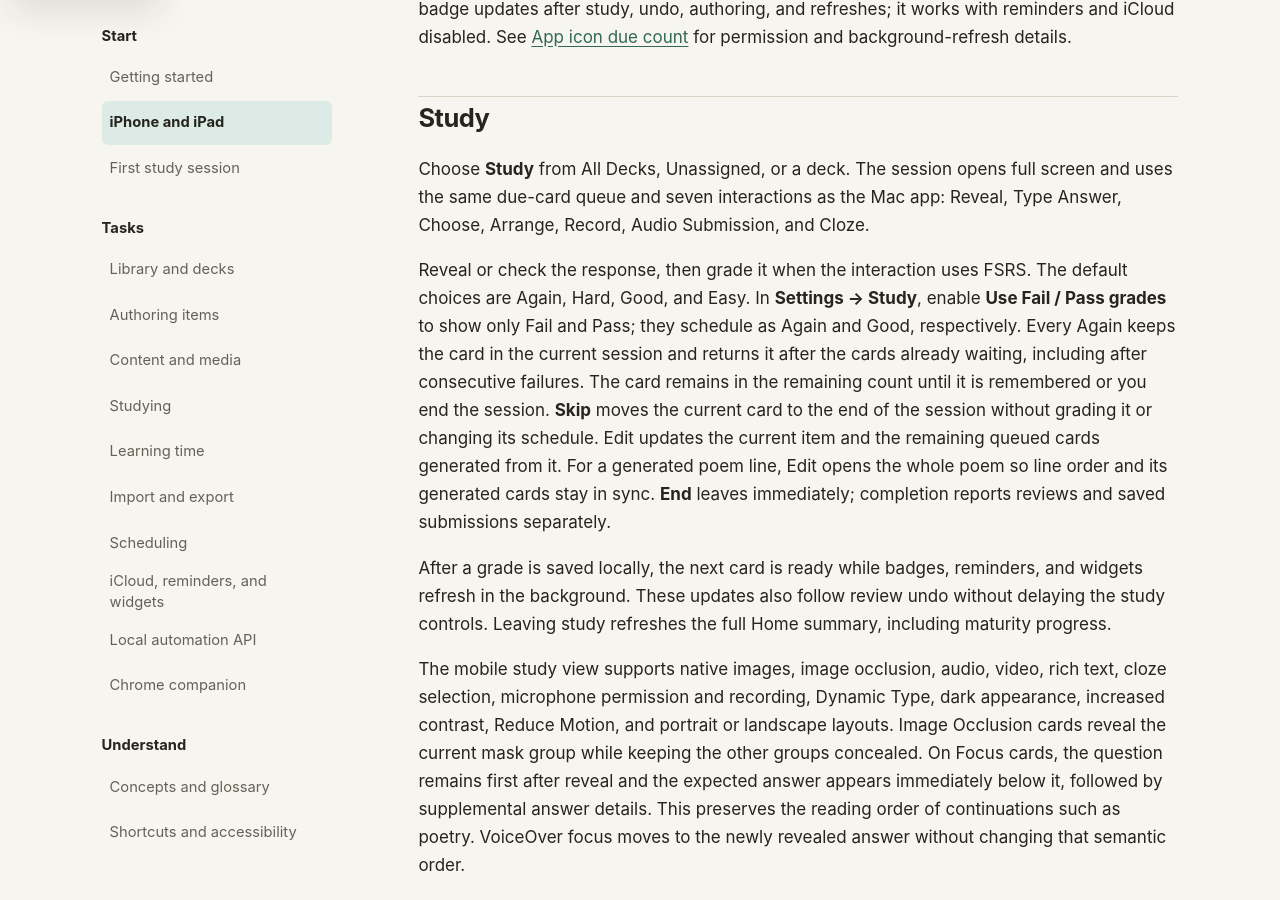
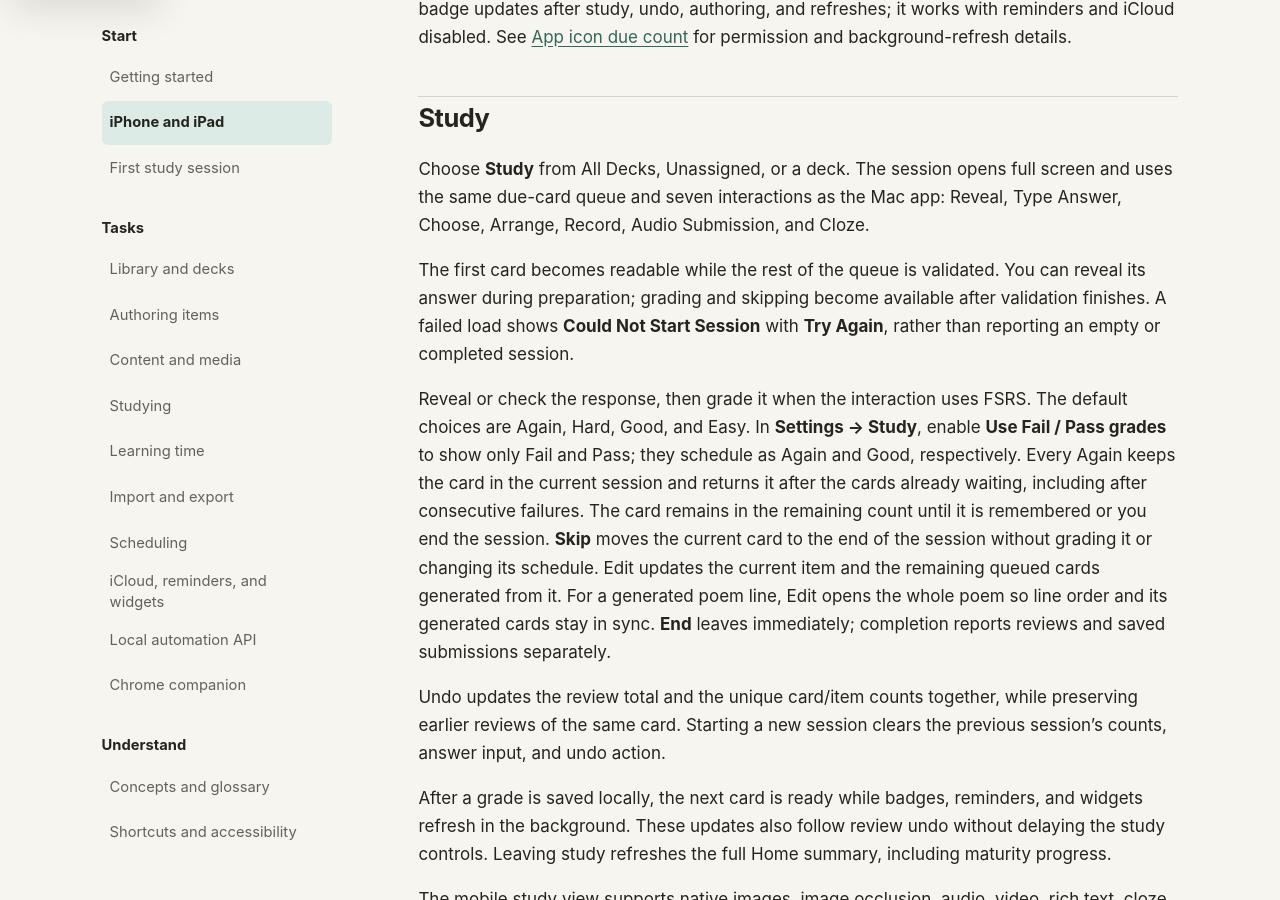
Before and after one commit to neoanki2/neoanki2, a Jekyll site: the page built from docs/user/iphone-ipad.md, in a window 1280 px wide and 900 px high, scrolled down 1427 px. Built offline with Jekyll 4.4.1, drawn with Linux system fonts in a browser that asks for light colours.

Commit message:
Document shared study recovery, undo counts, and queue behavior

```diff
--- a/docs/user/iphone-ipad.md
+++ b/docs/user/iphone-ipad.md
@@ -70,6 +70,11 @@ Choose **Study** from All Decks, Unassigned, or a deck. The session opens full
 screen and uses the same due-card queue and seven interactions as the Mac app:
 Reveal, Type Answer, Choose, Arrange, Record, Audio Submission, and Cloze.
 
+The first card becomes readable while the rest of the queue is validated. You
+can reveal its answer during preparation; grading and skipping become available
+after validation finishes. A failed load shows **Could Not Start Session** with
+**Try Again**, rather than reporting an empty or completed session.
+
 Reveal or check the response, then grade it when the interaction uses FSRS. The
 default choices are Again, Hard, Good, and Easy. In **Settings → Study**, enable
 **Use Fail / Pass grades** to show only Fail and Pass; they schedule as Again
@@ -82,6 +87,10 @@ the remaining queued cards generated from it. For a generated poem line, Edit
 opens the whole poem so line order and its generated cards stay in sync.
 **End** leaves immediately;
 completion reports reviews and saved submissions separately.
+
+Undo updates the review total and the unique card/item counts together, while
+preserving earlier reviews of the same card. Starting a new session clears the
+previous session's counts, answer input, and undo action.
 
 After a grade is saved locally, the next card is ready while badges, reminders,
 and widgets refresh in the background. These updates also follow review undo
```
Also changed, not shown: docs/user/studying.md (+8 -0 lines).
